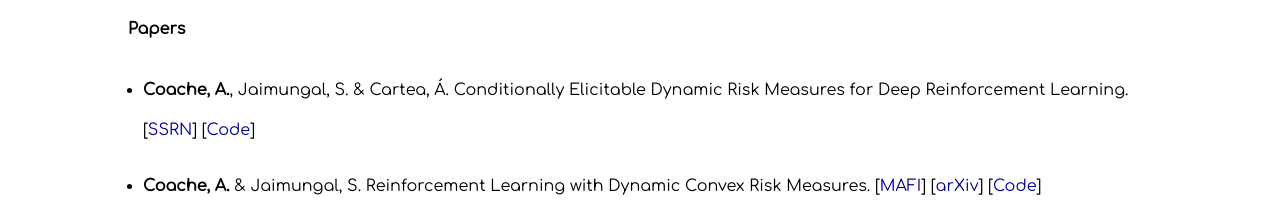
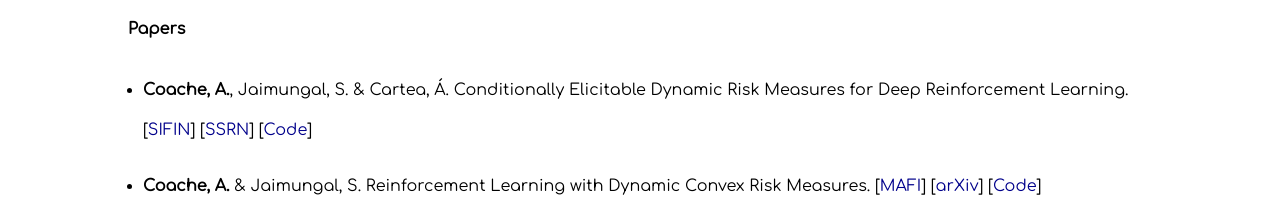
Before and after one commit to acoache/acoache.github.io, a React (Create React App) app: page /#/Research in a window 1280 px wide. Shown: the part 444-644 px from the top of the page. Built offline with nearby package versions, Linux system fonts and the light colour scheme.

Commit message:
July 2023 update

```diff
--- a/src/components/Publications/index.jsx
+++ b/src/components/Publications/index.jsx
@@ -16,7 +16,10 @@ function Publications() {
           <li>
             <p>
               <b> Coache, A.</b>, Jaimungal, S. & Cartea, Á.
-              Conditionally Elicitable Dynamic Risk Measures for Deep Reinforcement Learning. [
+              Conditionally Elicitable Dynamic Risk Measures for Deep Reinforcement Learning.
+                [
+                <a href="https://papers.ssrn.com/sol3/papers.cfm?abstract_id=4149461" target="_blank" rel="noreferrer">SIFIN</a>
+                ] [
                 <a href="https://papers.ssrn.com/sol3/papers.cfm?abstract_id=4149461" target="_blank" rel="noreferrer">SSRN</a>
                 ] [
                 <a href="https://github.com/acoache/RL-ElicitableDynamicRisk" target="_blank" rel="noreferrer">Code</a>
--- a/src/components/Publications_fr/index.jsx
+++ b/src/components/Publications_fr/index.jsx
@@ -16,7 +16,10 @@ function Publications() {
           <li>
             <p>
               <b> Coache, A.</b>, Jaimungal, S. & Cartea, Á.
-              Conditionally Elicitable Dynamic Risk Measures for Deep Reinforcement Learning. [
+              Conditionally Elicitable Dynamic Risk Measures for Deep Reinforcement Learning.
+                [
+                <a href="https://papers.ssrn.com/sol3/papers.cfm?abstract_id=4149461" target="_blank" rel="noreferrer">SIFIN</a>
+                ] [
                 <a href="https://papers.ssrn.com/sol3/papers.cfm?abstract_id=4149461" target="_blank" rel="noreferrer">SSRN</a>
                 ] [
                 <a href="https://github.com/acoache/RL-ElicitableDynamicRisk" target="_blank" rel="noreferrer">Code</a>
--- a/src/static/updateDate.js
+++ b/src/static/updateDate.js
@@ -1,3 +1,3 @@
-const txt = '2023-06-15';
+const txt = '2023-07-17';
 
 export default txt;
```
Also changed, not shown: 2 other files (tests, documents, lock files or other folders).
